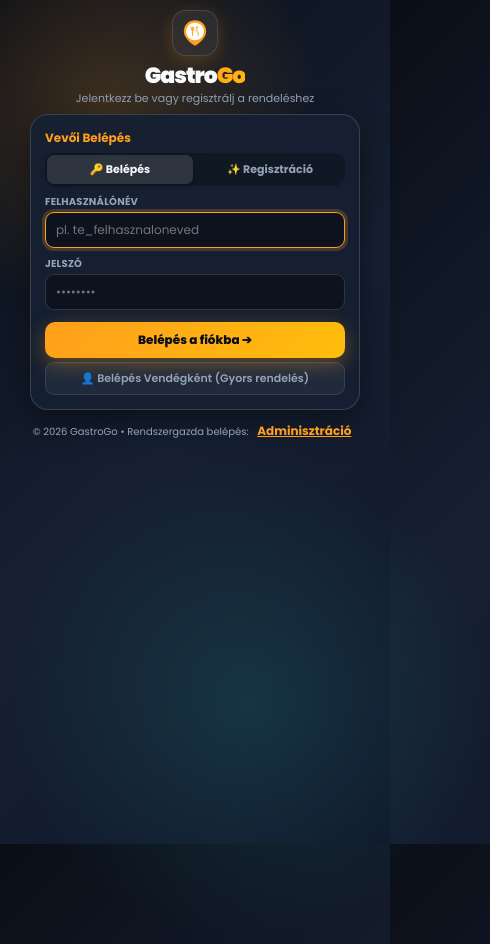
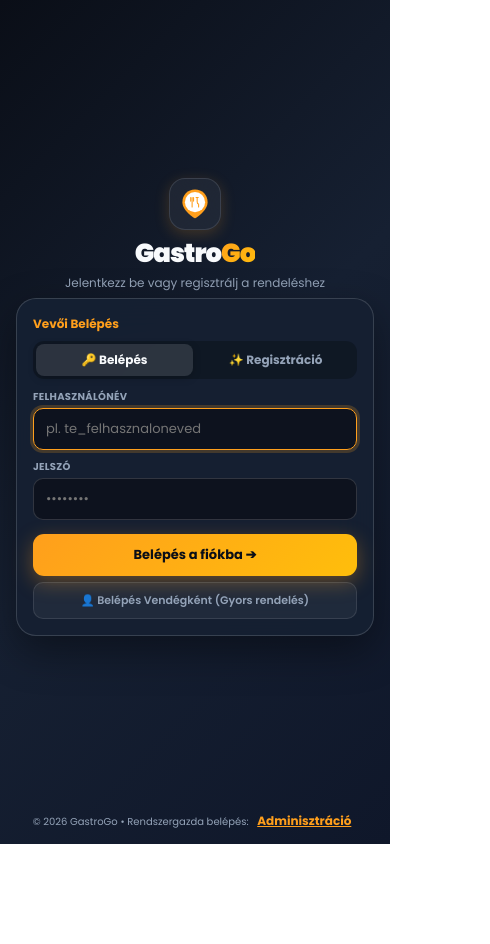
Before and after one commit to kulovanyi/gastrogo, a plain HTML site: page index.html in a window 390 px wide. Shown: the whole page, 490 px wide, since content can reach past the window. After the commit the page ends 844 px from the top, so only its background shows below. Drawn offline with Linux system fonts and the light colour scheme.

Commit message:
GastroGo frissites: 2026. 08. 25. 10:03:55,75

```diff
--- a/index.html
+++ b/index.html
@@ -30,17 +30,28 @@
             font-family: 'Poppins', sans-serif;
         }
 
+        html {
+            width: 100%;
+            max-width: 100vw;
+            overflow-x: hidden !important;
+        }
+
         body {
             background: linear-gradient(135deg, #0A0E17 0%, #162032 50%, #0F172A 100%);
             color: var(--text-light);
             min-height: 100vh;
+            min-height: 100dvh;
+            width: 100%;
+            max-width: 100vw;
             display: flex;
             flex-direction: column;
             justify-content: space-between;
             align-items: center;
             padding: 24px 16px;
             position: relative;
-            overflow-x: hidden;
+            overflow-x: hidden !important;
+            box-sizing: border-box;
+            touch-action: pan-y;
         }
 
         /* Background Light Blobs */
@@ -447,44 +458,55 @@
             color: var(--secondary);
         }
 
-        /* Mobile Adjustments: Top Aligned, Compact 1-screen Fit without scrolling */
+        /* Mobile Adjustments: Full Fit for Mobile Chrome (100dvh) without any scrolling */
         @media screen and (max-width: 768px) {
             body {
-                justify-content: flex-start;
-                padding: 10px 14px 10px;
+                justify-content: space-between;
+                padding: 10px 16px 8px;
                 min-height: 100vh;
+                min-height: 100dvh;
+                overflow-x: hidden !important;
+            }
+
+            .bg-glow-1, .bg-glow-2 {
+                display: none !important;
             }
 
             .portal-wrapper {
-                max-width: 340px;
+                max-width: 400px;
                 width: 100%;
-                margin: 0 auto;
+                margin: auto;
+                flex: 1;
+                display: flex;
+                flex-direction: column;
+                justify-content: center;
             }
 
             .brand-header {
                 margin-bottom: 8px;
+                margin-top: 2px;
             }
 
             .brand-logo-icon {
-                padding: 6px;
-                border-radius: 14px;
-                margin-bottom: 3px;
+                padding: 7px;
+                border-radius: 16px;
+                margin-bottom: 4px;
                 box-shadow: 0 4px 15px rgba(255, 159, 28, 0.2);
             }
 
             .brand-logo-icon svg {
-                width: 32px;
-                height: 32px;
+                width: 36px;
+                height: 36px;
             }
 
             .brand-header h1 {
-                font-size: 22px;
-                margin-bottom: 0px;
+                font-size: 26px;
+                margin-bottom: 2px;
             }
 
             .brand-header p {
-                font-size: 11px;
-                max-width: 270px;
+                font-size: 12px;
+                max-width: 300px;
                 line-height: 1.25;
             }
 
@@ -502,64 +524,74 @@
             }
 
             .auth-slide-box {
-                max-width: 330px !important;
+                max-width: 100% !important;
                 width: 100% !important;
-                padding: 14px 14px !important;
-                border-radius: 18px !important;
+                padding: 16px 16px !important;
+                border-radius: 20px !important;
                 margin: 0 auto !important;
-                box-shadow: 0 12px 35px rgba(0, 0, 0, 0.45);
+                box-shadow: 0 15px 40px rgba(0, 0, 0, 0.4);
+                box-sizing: border-box !important;
             }
 
             .slide-box-head {
-                margin-bottom: 6px;
+                margin-bottom: 8px;
             }
 
             .auth-tab-row {
-                padding: 2px;
-                border-radius: 10px;
-                margin-bottom: 8px;
+                padding: 3px;
+                border-radius: 11px;
+                margin-bottom: 10px;
             }
 
             .auth-tab-btn {
-                padding: 6px 8px;
-                font-size: 11px;
-                border-radius: 7px;
+                padding: 7px 10px;
+                font-size: 12px;
+                font-weight: 700;
+                border-radius: 8px;
             }
 
             .form-group {
-                margin-bottom: 8px;
+                margin-bottom: 9px;
             }
 
             .form-group label {
                 font-size: 10px;
-                margin-bottom: 2px;
-                letter-spacing: 0.2px;
+                font-weight: 700;
+                margin-bottom: 3px;
+                letter-spacing: 0.3px;
             }
 
             .form-group input,
             .form-group select {
-                padding: 8px 10px;
-                font-size: 12px;
-                border-radius: 9px;
+                padding: 10px 12px;
+                font-size: 13px;
+                border-radius: 10px;
+                width: 100%;
+                box-sizing: border-box;
             }
 
             .btn-auth-submit {
-                padding: 9px 12px;
-                font-size: 12px;
-                margin-top: 4px;
-                border-radius: 10px;
+                padding: 11px 14px;
+                font-size: 13px;
+                font-weight: 700;
+                margin-top: 5px;
+                border-radius: 11px;
+                width: 100%;
             }
 
             .btn-guest-enter {
-                padding: 7px 10px;
+                padding: 9px 12px;
                 font-size: 11px;
-                margin-top: 4px;
-                border-radius: 9px;
+                font-weight: 600;
+                margin-top: 6px;
+                border-radius: 10px;
+                width: 100%;
             }
 
             .portal-footer {
-                margin-top: 10px;
+                margin-top: 8px;
                 font-size: 10px;
+                padding-bottom: 4px;
             }
         }
     </style>
```
